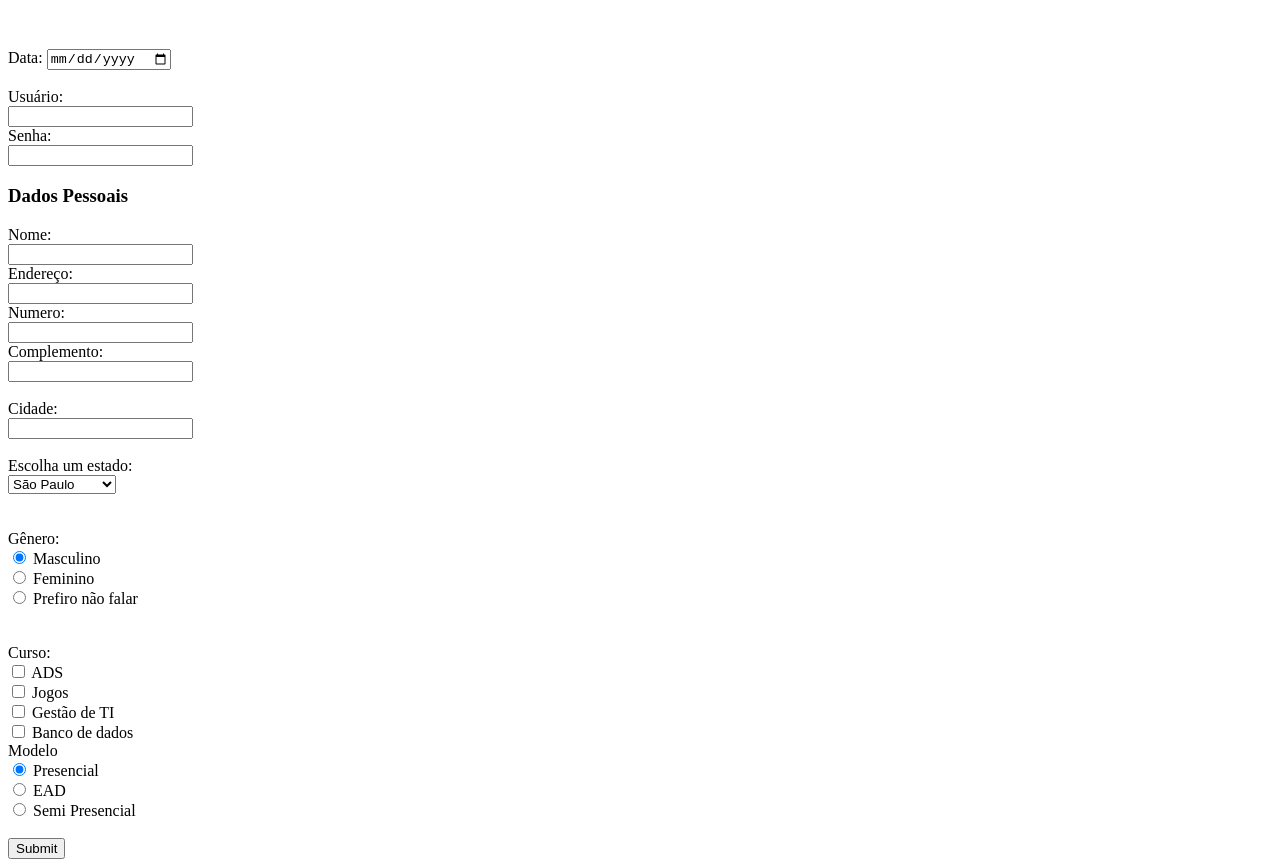
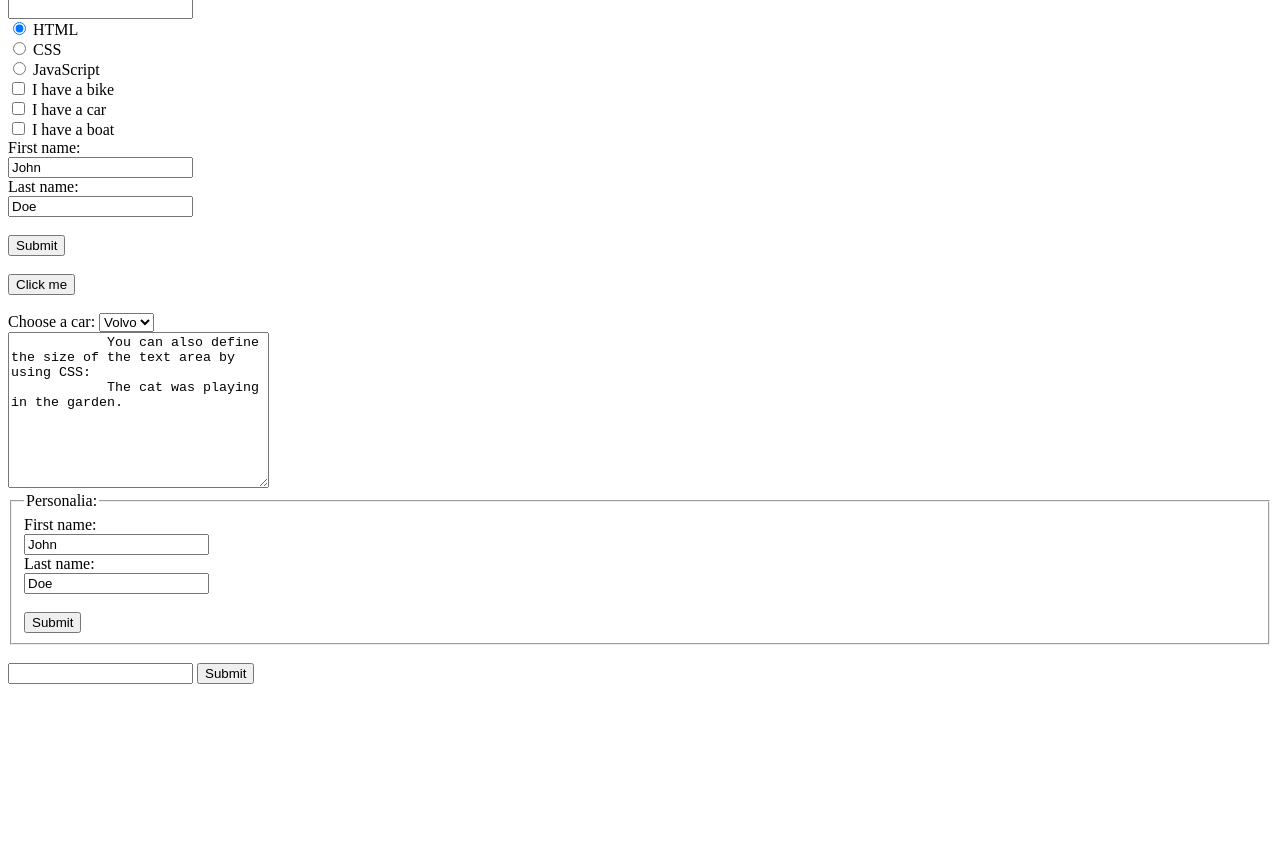
Before and after one commit to IgnacioSens/turma-3, a plain HTML site: page Aula 2/index.html in a window 1280 px wide. Shown: the part 67-934 px from the top of the page. After the commit the page ends 800 px from the top, so only its background shows below. Drawn offline with Linux system fonts and the light colour scheme.

Commit message:
TarefaCompleta

```diff
--- a/Aula 2/index.html
+++ b/Aula 2/index.html
@@ -4,73 +4,64 @@
 <head>
     <meta charset="UTF-8">
     <meta name="viewport" content="width=device-width, initial-scale=1.0">
-    <title>Tarefa</title>
+    <title>Todos os itens</title>
 </head>
 
 <body>
-    <h1>Formulário</h1>
-    <br>
-    <br>
-    Data: <input type="date"><br>
-    <form action="https://www.w3schools.com/action_page.php"><br>
-        <label for="fname">Usuário:</label><br>
+    <form action=“https://www.w3schools.com/action_page.php”>
+        <label for="fname">First name:</label><br>
         <input type="text" id="fname" name="fname"><br>
-        <label for="lname">Senha:</label><br>
-        <input type="text" id="lname" name="lname">
-        <br>
-        <h3>Dados Pessoais</h3>
-        <label for="fname">Nome:</label><br>
-        <input type="text" id="fname" name="fname"><br>
-        <label for="lname">Endereço:</label><br>
+        <label for="lname">Last name:</label><br>
         <input type="text" id="lname" name="lname"><br>
-        <label for="fname">Numero:</label><br>
-        <input type="text" id="fname" name="fname"><br>
-        <label for="fname">Complemento:</label><br>
-        <input type="text" id="fname" name="fname"><br><br>
-        <label for="fname">Cidade:</label><br>
-        <input list="Cidades" name="browser"><br>
-            <datalist id="Cidades">
-            <option value="Sorocaba">
-            <option value="Itapetininga">
-            <option value="Tatui">
-            <option value="São Roque">
-            <option value="São Paulo">
-            </datalist><br>
-        <label for="Estado">Escolha um estado:</label><br>
-            <select id="Estado" name="Estado">
-            <option value="São Paulo">São Paulo</option>
-            <option value="Rio de Janeiro">Rio de Janeiro</option>
-            <option value="Parana">Parana</option>
-            <option value="Minas Gerais">Minas Gerais</option>
-            </select><br><br><br>
-            Gênero:<br>
-        <input type="radio" id="Genero" name="fav_language" value="Masculino" checked>
-            <label for="Masculino">Masculino</label><br>
-            <input type="radio" id="Feminino" name="fav_language" value="Feminino">
-            <label for="Feminino">Feminino</label><br>
-            <input type="radio" id="Prefiro não falar" name="fav_language" value="Prefiro não falar">
-            <label for="Prefiro não falar">Prefiro não falar</label><br><br><br>
-            Curso:<br>
+        <input type="radio" id="html" name="fav_language" value="HTML" checked>
+        <label for="html">HTML</label><br>
+        <input type="radio" id="css" name="fav_language" value="CSS">
+        <label for="css">CSS</label><br>
+        <input type="radio" id="javascript" name="fav_language" value="JavaScript">
+        <label for="javascript">JavaScript</label><br>
         <input type="checkbox" id="vehicle1" name="vehicle1" value="Bike">
-            <label for="vehicle1"> ADS</label><br>
-            <input type="checkbox" id="vehicle2" name="vehicle2" value="Car">
-            <label for="vehicle2"> Jogos</label><br>
-            <input type="checkbox" id="vehicle3" name="vehicle3" value="Boat">
-            <label for="vehicle3"> Gestão de TI</label><br>
-            <input type="checkbox" id="vehicle4" name="vehicle3" value="Boat">
-            <label for="vehicle3"> Banco de dados</label><br>
-            Modelo<br>
-        <input type="radio" id="Modelo" name="Modelo" value="Modelo" checked>
-            <label for="Masculino">Presencial</label><br>
-            <input type="radio" id="Modelo" name="Modelo" value="Modelo">
-            <label for="Feminino">EAD</label><br>
-            <input type="radio" id="Modelo" name="Modelo" value="Modelo">
-            <label for="Prefiro não falar">Semi Presencial</label><br><br>
-            <input type="submit" value="Submit">
-            </form>
+        <label for="vehicle1"> I have a bike</label><br>
+        <input type="checkbox" id="vehicle2" name="vehicle2" value="Car">
+        <label for="vehicle2"> I have a car</label><br>
+        <input type="checkbox" id="vehicle3" name="vehicle3" value="Boat">
+        <label for="vehicle3"> I have a boat</label><br>
+        <label for="fname">First name:</label><br>
+        <input type="text" id="fname" name="fname" value="John"><br>
+        <label for="lname">Last name:</label><br>
+        <input type="text" id="lname" name="lname" value="Doe"><br><br>
+        <input type="submit" value="Submit"><br>
+        <br><input type="button" value="Click me" onclick="alert('Ola')"><br>
+        <br><label for="cars">Choose a car:</label>
+        <select id="cars" name="cars">
+            <option value="volvo">Volvo</option>
+            <option value="saab">Saab</option>
+            <option value="fiat">Fiat</option>
+            <option value="audi">Audi</option>
+        </select><br>
+        <textarea name="message" rows="10" cols="30">
+            You can also define the size of the text area by using CSS:
+            The cat was playing in the garden.
+            </textarea><br>
+            <fieldset>
+                <legend>Personalia:</legend>
+                <label for="fname">First name:</label><br>
+                <input type="text" id="fname" name="fname" value="John"><br>
+                <label for="lname">Last name:</label><br>
+                <input type="text" id="lname" name="lname" value="Doe"><br><br>
+                <input type="submit" value="Submit"><br>
+            </fieldset><Br>
+        <input list="browsers" name="browser">
+        <datalist id="browsers">
+            <option value="Internet Explorer">
+            <option value="Firefox">
+            <option value="Chrome">
+            <option value="Opera">
+            <option value="Safari">
+        </datalist>
+        <input type="submit">
 
 
-        </form>
+    </form>
 </body>
 
 </html>
```
Also changed, not shown: Aula 2/Formulário.html (added, +76 -0 lines).
